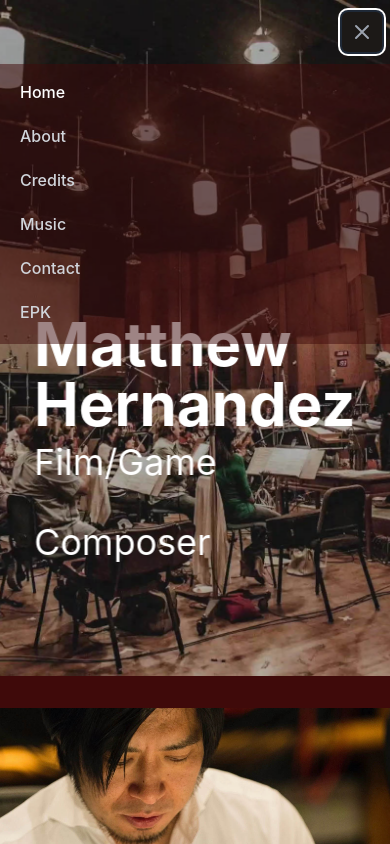
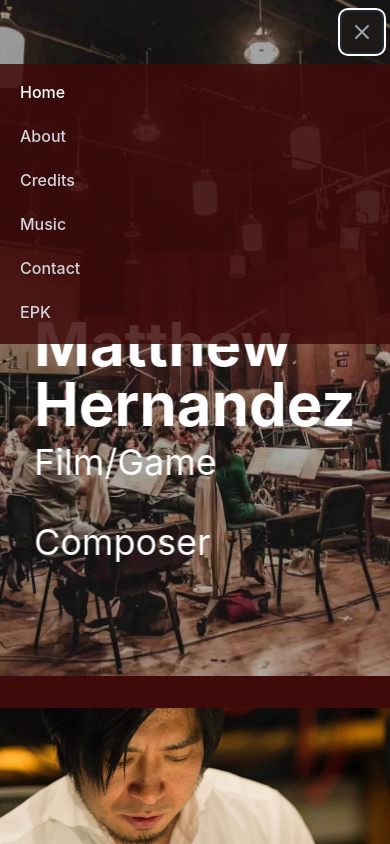
Before and after one commit to Cyber-Digital-llc/Matthews-Portfolio-Website-FE, a Next.js app: page / in a window 390 px wide. Both pictures are taken after a click on the button "Open main menu". Shown: the top 844 px of the page. Built offline with nearby package versions, Linux system fonts and the light colour scheme.

Commit message:
adjusted the transperancy on the mobile menu

```diff
--- a/components/MobileNav.jsx
+++ b/components/MobileNav.jsx
@@ -149,7 +149,7 @@ function Nav() {
         leaveTo="opacity-0 scale-95"
       >
         {(ref) => (
-          <div className="md:hidden  bg-[rgba(63,10,10,0.5)]" id="mobile-menu">
+          <div className="md:hidden  bg-[rgba(63,10,10,0.85)]" id="mobile-menu">
             <div ref={ref} className="px-2 pt-2 pb-3 space-y-1 sm:px-3">
               <a
                 href="#"
```
